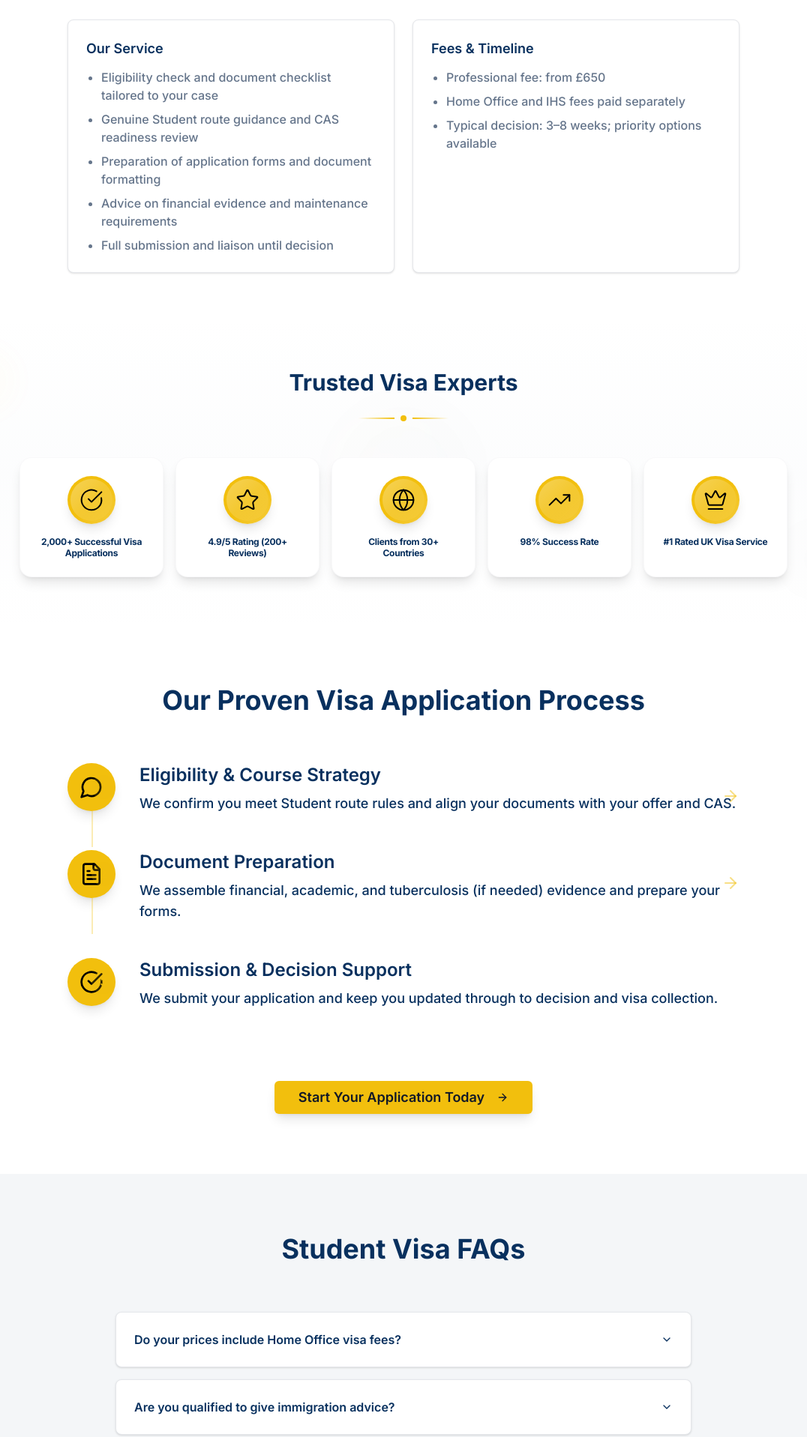
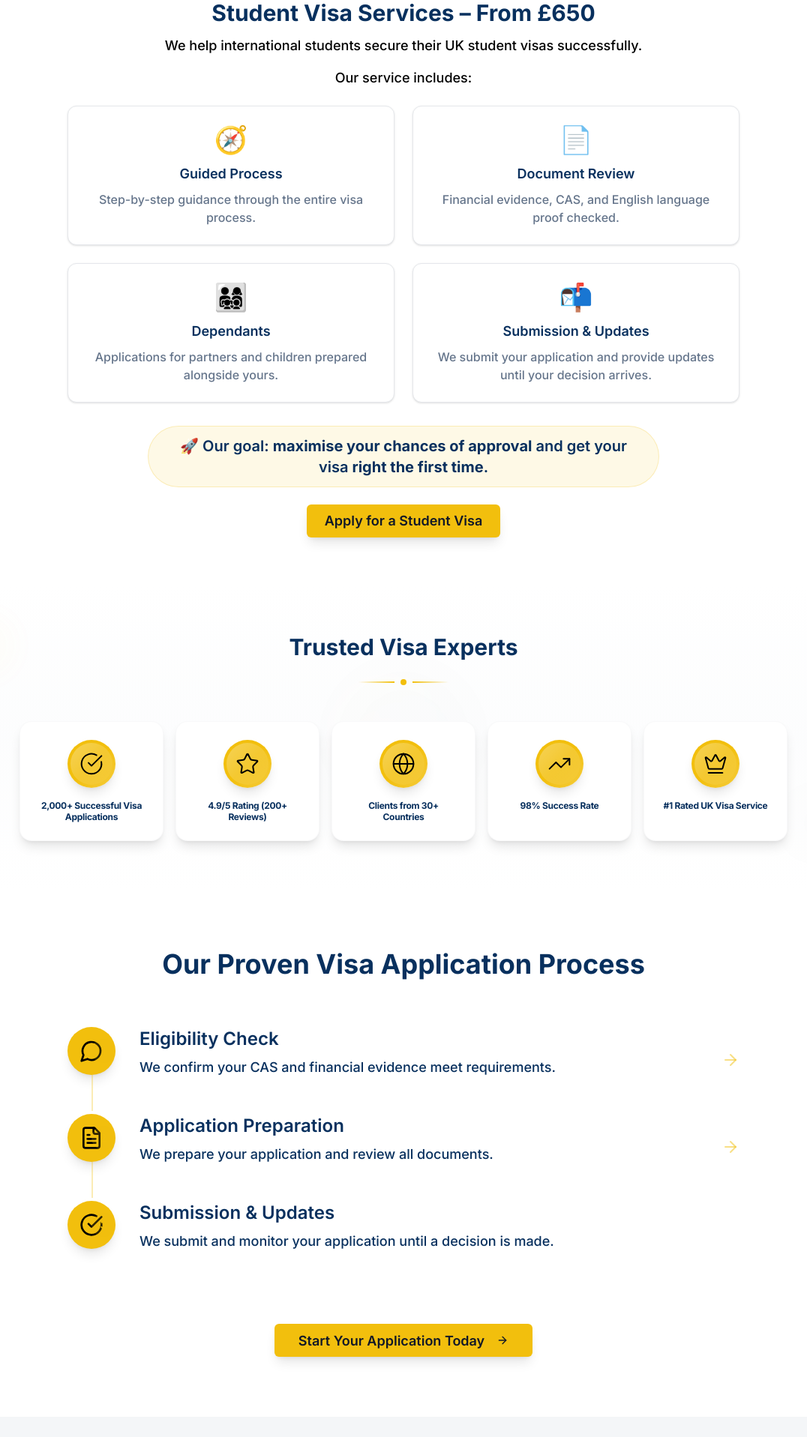
Before and after one commit to vickyliu713-dev/express-visas, a Next.js app: page /student-visa in a window 1280 px wide. Shown: the part 723-2640 px from the top of the page at 75% size, without its empty margins (102-1178 px from the left). Built offline with nearby package versions, Linux system fonts and the light colour scheme.

Commit message:
shipped student visa lp

```diff
--- a/src/app/student-visa/page.tsx
+++ b/src/app/student-visa/page.tsx
@@ -16,31 +16,32 @@ export default function StudentVisaPage() {
   return (
     <main>
       <Hero
-        title="UK Student Visa Experts"
-        subtitle="Professional support for international students – CAS guidance, eligibility check, document preparation and complete submission."
+        title={<span className="text-accent">UK Student Visa Experts</span>}
+        subtitle="Applying for a UK student visa can be confusing — from financial documents to your CAS letter. We make the process simple, accurate, and stress-free, so you can focus on your studies."
         imageSrc="/hero-visa-consultation-w-BVZME7.jpg"
+        ctaText="Start Your Student Visa Application"
       />
       <ServiceDetails />
       <WhyUs />
       <HowItWorks
-        step1Title="Eligibility & Course Strategy"
-        step1Desc="We confirm you meet Student route rules and align your documents with your offer and CAS."
-        step2Title="Document Preparation"
-        step2Desc="We assemble financial, academic, and tuberculosis (if needed) evidence and prepare your forms."
-        step3Title="Submission & Decision Support"
-        step3Desc="We submit your application and keep you updated through to decision and visa collection."
+        step1Title="Eligibility Check"
+        step1Desc="We confirm your CAS and financial evidence meet requirements."
+        step2Title="Application Preparation"
+        step2Desc="We prepare your application and review all documents."
+        step3Title="Submission & Updates"
+        step3Desc="We submit and monitor your application until a decision is made."
       />
       <FAQ title="Student Visa FAQs" />
       <Testimonials
-        aQuote="Express Visas made my UK student visa straightforward. I got clear guidance on finances and CAS."
-        aName="Lina"
+        aQuote="Express Visas helped me get my student visa approved without stress. They explained everything clearly and handled the whole process."
+        aName="Rahul"
         aRole="Student Visa Client"
-        bQuote="I received my student visa in time for my intake. The checklist and reviews were detailed and helpful."
-        bName="Ahmed"
+        bQuote="I was worried about my financial evidence, but Express Visas checked everything for me and my visa was approved quickly."
+        bName="Chen"
         bRole="Student Visa Client"
-        cQuote="Great service – they handled the forms and evidence and I felt confident throughout."
-        cName="Chen"
-        cRole="Student Visa Client"
+        cQuote=""
+        cName=""
+        cRole=""
       />
       <ContactForm />
     </main>
--- a/src/components/FAQ.tsx
+++ b/src/components/FAQ.tsx
@@ -54,39 +54,7 @@ export default function FAQ({ title = "FAQ" }: FAQProps) {
                 </div>
               </div>
 
-              {/* Item 2 */}
-              <div data-state={openId === "2" ? "open" : "closed"} data-orientation="vertical" className="border border-border rounded-lg px-6 bg-background shadow-sm">
-                <h3 data-orientation="vertical" data-state="closed" className="flex">
-                  <button
-                    type="button"
-                    aria-controls="faq-2"
-                    aria-expanded={openId === "2"}
-                    data-state={openId === "2" ? "open" : "closed"}
-                    data-orientation="vertical"
-                    id="faq-trigger-2"
-                    className="flex flex-1 items-center justify-between hover:underline [&[data-state=open]>svg]:rotate-180 text-left font-semibold text-navy hover:text-accent transition-colors py-6"
-                    data-radix-collection-item=""
-                    onClick={() => setOpenId(openId === "2" ? null : "2")}
-                  >
-                    Are you qualified to give immigration advice?
-                    <svg xmlns="http://www.w3.org/2000/svg" width="24" height="24" viewBox="0 0 24 24" fill="none" stroke="currentColor" strokeWidth="2" strokeLinecap="round" strokeLinejoin="round" className="lucide lucide-chevron-down h-4 w-4 shrink-0 transition-transform duration-200"><path d="m6 9 6 6 6-6"></path></svg>
-                  </button>
-                </h3>
-                <div
-                  data-state={openId === "2" ? "open" : "closed"}
-                  id="faq-2"
-                  hidden={openId !== "2"}
-                  role="region"
-                  aria-labelledby="faq-trigger-2"
-                  data-orientation="vertical"
-                  className="overflow-hidden text-sm transition-all data-[state=closed]:animate-accordion-up data-[state=open]:animate-accordion-down"
-                  style={faqContentStyle}
-                >
-                  <div className="pb-6 text-muted-foreground leading-relaxed">
-                    Yes. Express Visas is regulated by the OISC (Office of the Immigration Services Commissioner), which means we meet strict standards of professionalism and compliance.
-                  </div>
-                </div>
-              </div>
+              {/* Item 2 removed per request */}
 
               {/* Item 3 */}
               <div data-state={openId === "3" ? "open" : "closed"} data-orientation="vertical" className="border border-border rounded-lg px-6 bg-background shadow-sm">
@@ -190,39 +158,7 @@ export default function FAQ({ title = "FAQ" }: FAQProps) {
                 </div>
               </div>
 
-              {/* Item 6 */}
-              <div data-state={openId === "6" ? "open" : "closed"} data-orientation="vertical" className="border border-border rounded-lg px-6 bg-background shadow-sm">
-                <h3 data-orientation="vertical" data-state="closed" className="flex">
-                  <button
-                    type="button"
-                    aria-controls="faq-6"
-                    aria-expanded={openId === "6"}
-                    data-state={openId === "6" ? "open" : "closed"}
-                    data-orientation="vertical"
-                    id="faq-trigger-6"
-                    className="flex flex-1 items-center justify-between hover:underline [&[data-state=open]>svg]:rotate-180 text-left font-semibold text-navy hover:text-accent transition-colors py-6"
-                    data-radix-collection-item=""
-                    onClick={() => setOpenId(openId === "6" ? null : "6")}
-                  >
-                    Can you help if my visa has already been refused?
-                    <svg xmlns="http://www.w3.org/2000/svg" width="24" height="24" viewBox="0 0 24 24" fill="none" stroke="currentColor" strokeWidth="2" strokeLinecap="round" strokeLinejoin="round" className="lucide lucide-chevron-down h-4 w-4 shrink-0 transition-transform duration-200"><path d="m6 9 6 6 6-6"></path></svg>
-                  </button>
-                </h3>
-                <div
-                  data-state={openId === "6" ? "open" : "closed"}
-                  id="faq-6"
-                   hidden={openId !== "6"}
-                  role="region"
-                  aria-labelledby="faq-trigger-6"
-                  data-orientation="vertical"
-                  className="overflow-hidden text-sm transition-all data-[state=closed]:animate-accordion-up data-[state=open]:animate-accordion-down"
-                  style={faqContentStyle}
-                >
-                  <div className="pb-6 text-muted-foreground leading-relaxed">
-                    At OISC Level 1 to 2 we cannot assist with appeals or refusals. If your case is complex or has been refused, we can refer you to a higher-level adviser.
-                  </div>
-                </div>
-              </div>
+              {/* Item 6 removed per request */}
             </div>
           </div>
         </div>
--- a/src/components/Hero.tsx
+++ b/src/components/Hero.tsx
@@ -1,9 +1,10 @@
 import Link from "next/link";
 
 type HeroProps = {
-  title?: string;
+  title?: React.ReactNode;
   subtitle?: string;
   imageSrc?: string;
+  ctaText?: string;
 };
 
 export default function Hero({
@@ -11,6 +12,7 @@ export default function Hero({
   subtitle =
     "Fast, reliable UK visa support for study, work, family, and visitor applications with expert guidance.",
   imageSrc = "/hero-visa-consultation-w-BVZME7.jpg",
+  ctaText = "Start Your Visa Application",
 }: HeroProps) {
   return (
     <section className="relative bg-gradient-hero text-white overflow-hidden">
@@ -29,7 +31,7 @@ export default function Hero({
                 href="#contact"
                 className="inline-flex items-center justify-center gap-2 whitespace-normal sm:whitespace-nowrap ring-offset-background focus-visible:outline-none focus-visible:ring-2 focus-visible:ring-ring focus-visible:ring-offset-2 disabled:pointer-events-none disabled:opacity-50 [&_svg]:pointer-events-none [&_svg]:size-4 [&_svg]:shrink-0 bg-accent text-accent-foreground hover:bg-accent/90 hover:shadow-lg hover:scale-105 transform shadow-lg rounded-md group text-base sm:text-lg px-4 sm:px-12 py-3 sm:py-4 h-auto font-semibold border-2 border-accent/30 hover:border-accent/60 transition-all duration-300 text-center leading-snug max-w-[80vw] sm:max-w-none"
               >
-                Start Your Visa Application
+                {ctaText}
                 <svg
                   xmlns="http://www.w3.org/2000/svg"
                   width="24"
--- a/src/components/ServiceDetails.tsx
+++ b/src/components/ServiceDetails.tsx
@@ -1,28 +1,48 @@
+import Link from "next/link";
+
 export default function ServiceDetails() {
   return (
     <section className="py-16 bg-white">
       <div className="container mx-auto px-4">
-        <div className="max-w-4xl mx-auto">
-          <h2 className="text-2xl lg:text-3xl font-bold text-navy mb-6">UK Student Visa (Tier 4) – What’s Included</h2>
-          <div className="grid md:grid-cols-2 gap-6">
-            <div className="rounded-lg border border-gray-200 p-6 bg-white shadow-sm">
-              <h3 className="text-lg font-semibold text-navy mb-3">Our Service</h3>
-              <ul className="list-disc pl-5 space-y-2 text-muted-foreground">
-                <li>Eligibility check and document checklist tailored to your case</li>
-                <li>Genuine Student route guidance and CAS readiness review</li>
-                <li>Preparation of application forms and document formatting</li>
-                <li>Advice on financial evidence and maintenance requirements</li>
-                <li>Full submission and liaison until decision</li>
-              </ul>
+        <div className="max-w-4xl mx-auto text-center">
+          <h2 className="text-2xl lg:text-3xl font-bold text-navy mb-3">Student Visa Services – From £650</h2>
+          <p className="text-[18px] text-black mb-4">We help international students secure their UK student visas successfully.</p>
+          <p className="text-[18px] text-black mb-6">Our service includes:</p>
+
+          <div className="grid grid-cols-1 sm:grid-cols-2 gap-6 place-items-center">
+            <div className="group rounded-xl border border-gray-200 p-6 bg-white shadow-sm flex flex-col items-center text-center transition-all duration-300 hover:-translate-y-1 hover:shadow-xl hover:border-accent/50 hover:scale-[1.02] hover:bg-accent [&_*]:transition-colors [&_*]:duration-300 hover:text-black">
+              <div className="text-4xl mb-3">🧭</div>
+              <h3 className="text-lg font-semibold text-navy mb-2">Guided Process</h3>
+              <p className="text-muted-foreground">Step-by-step guidance through the entire visa process.</p>
             </div>
-            <div className="rounded-lg border border-gray-200 p-6 bg-white shadow-sm">
-              <h3 className="text-lg font-semibold text-navy mb-3">Fees & Timeline</h3>
-              <ul className="list-disc pl-5 space-y-2 text-muted-foreground">
-                <li>Professional fee: from £650</li>
-                <li>Home Office and IHS fees paid separately</li>
-                <li>Typical decision: 3–8 weeks; priority options available</li>
-              </ul>
+            <div className="group rounded-xl border border-gray-200 p-6 bg-white shadow-sm flex flex-col items-center text-center transition-all duration-300 hover:-translate-y-1 hover:shadow-xl hover:border-accent/50 hover:scale-[1.02] hover:bg-accent [&_*]:transition-colors [&_*]:duration-300 hover:text-black">
+              <div className="text-4xl mb-3">📄</div>
+              <h3 className="text-lg font-semibold text-navy mb-2">Document Review</h3>
+              <p className="text-muted-foreground">Financial evidence, CAS, and English language proof checked.</p>
             </div>
+            <div className="group rounded-xl border border-gray-200 p-6 bg-white shadow-sm flex flex-col items-center text-center transition-all duration-300 hover:-translate-y-1 hover:shadow-xl hover:border-accent/50 hover:scale-[1.02] hover:bg-accent [&_*]:transition-colors [&_*]:duration-300 hover:text-black">
+              <div className="text-4xl mb-3">👨‍👩‍👧‍👦</div>
+              <h3 className="text-lg font-semibold text-navy mb-2">Dependants</h3>
+              <p className="text-muted-foreground">Applications for partners and children prepared alongside yours.</p>
+            </div>
+            <div className="group rounded-xl border border-gray-200 p-6 bg-white shadow-sm flex flex-col items-center text-center transition-all duration-300 hover:-translate-y-1 hover:shadow-xl hover:border-accent/50 hover:scale-[1.02] hover:bg-accent [&_*]:transition-colors [&_*]:duration-300 hover:text-black">
+              <div className="text-4xl mb-3">📬</div>
+              <h3 className="text-lg font-semibold text-navy mb-2">Submission & Updates</h3>
+              <p className="text-muted-foreground">We submit your application and provide updates until your decision arrives.</p>
+            </div>
+          </div>
+
+          <div className="mt-8 mx-auto w-full sm:w-auto max-w-[680px] text-center px-5 py-3 rounded-full bg-accent/10 ring-1 ring-accent/30 text-navy font-semibold text-lg sm:text-xl">
+            🚀 Our goal: <span className="font-bold">maximise your chances of approval</span> and get your visa <span className="font-bold">right the first time</span>.
+          </div>
+
+          <div className="mt-6">
+            <Link
+              href="#contact"
+              className="inline-flex items-center justify-center gap-2 whitespace-nowrap text-[18px] font-semibold ring-offset-background transition-all duration-300 focus-visible:outline-none focus-visible:ring-2 focus-visible:ring-ring focus-visible:ring-offset-2 bg-accent text-accent-foreground hover:bg-accent/90 hover:shadow-lg transform shadow-lg h-11 rounded-md px-6"
+            >
+              Apply for a Student Visa
+            </Link>
           </div>
         </div>
       </div>
--- a/src/components/Testimonials.tsx
+++ b/src/components/Testimonials.tsx
@@ -36,6 +36,7 @@ export default function Testimonials({
 
           <div className="grid md:grid-cols-3 gap-8">
             {/* Card 1 */}
+            {aQuote ? (
               <div className="rounded-lg border border-gray-200 bg-card text-card-foreground shadow-sm relative hover:shadow-lg transition-shadow duration-300 flex flex-col">
                 <div className="p-6 flex flex-col flex-1">
                 <svg xmlns="http://www.w3.org/2000/svg" width="24" height="24" viewBox="0 0 24 24" fill="none" stroke="#08305e" strokeOpacity="0.3" strokeWidth="2" strokeLinecap="round" strokeLinejoin="round" className="lucide lucide-quote h-8 w-8 mb-4"><path d="M16 3a2 2 0 0 0-2 2v6a2 2 0 0 0 2 2 1 1 0 0 1 1 1v1a2 2 0 0 1-2 2 1 1 0 0 0-1 1v2a1 1 0 0 0 1 1 6 6 0 0 0 6-6V5a2 2 0 0 0-2-2z"></path><path d="M5 3a2 2 0 0 0-2 2v6a2 2 0 0 0 2 2 1 1 0 0 1 1 1v1a2 2 0 0 1-2 2 1 1 0 0 0-1 1v2a1 1 0 0 0 1 1 6 6 0 0 0 6-6V5a2 2 0 0 0-2-2z"></path></svg>
@@ -58,8 +59,10 @@ export default function Testimonials({
                 </div>
                 </div>
               </div>
+            ) : null}
 
             {/* Card 2 */}
+            {bQuote ? (
               <div className="rounded-lg border border-gray-200 bg-card text-card-foreground shadow-sm relative hover:shadow-lg transition-shadow duration-300 flex flex-col">
                 <div className="p-6 flex flex-col flex-1">
                 <svg xmlns="http://www.w3.org/2000/svg" width="24" height="24" viewBox="0 0 24 24" fill="none" stroke="#08305e" strokeOpacity="0.3" strokeWidth="2" strokeLinecap="round" strokeLinejoin="round" className="lucide lucide-quote h-8 w-8 mb-4"><path d="M16 3a2 2 0 0 0-2 2v6a2 2 0 0 0 2 2 1 1 0 0 1 1 1v1a2 2 0 0 1-2 2 1 1 0 0 0-1 1v2a1 1 0 0 0 1 1 6 6 0 0 0 6-6V5a2 2 0 0 0-2-2z"></path><path d="M5 3a2 2 0 0 0-2 2v6a2 2 0 0 0 2 2 1 1 0 0 1 1 1v1a2 2 0 0 1-2 2 1 1 0 0 0-1 1v2a1 1 0 0 0 1 1 6 6 0 0 0 6-6V5a2 2 0 0 0-2-2z"></path></svg>
@@ -82,8 +85,10 @@ export default function Testimonials({
                 </div>
                 </div>
               </div>
+            ) : null}
 
             {/* Card 3 */}
+            {cQuote ? (
               <div className="rounded-lg border border-gray-200 bg-card text-card-foreground shadow-sm relative hover:shadow-lg transition-shadow duration-300 flex flex-col">
                 <div className="p-6 flex flex-col flex-1">
                 <svg xmlns="http://www.w3.org/2000/svg" width="24" height="24" viewBox="0 0 24 24" fill="none" stroke="#08305e" strokeOpacity="0.3" strokeWidth="2" strokeLinecap="round" strokeLinejoin="round" className="lucide lucide-quote h-8 w-8 mb-4"><path d="M16 3a2 2 0 0 0-2 2v6a2 2 0 0 0 2 2 1 1 0 0 1 1 1v1a2 2 0 0 1-2 2 1 1 0 0 0-1 1v2a1 1 0 0 0 1 1 6 6 0 0 0 6-6V5a2 2 0 0 0-2-2z"></path><path d="M5 3a2 2 0 0 0-2 2v6a2 2 0 0 0 2 2 1 1 0 0 1 1 1v1a2 2 0 0 1-2 2 1 1 0 0 0-1 1v2a1 1 0 0 0 1 1 6 6 0 0 0 6-6V5a2 2 0 0 0-2-2z"></path></svg>
@@ -106,6 +111,7 @@ export default function Testimonials({
                 </div>
                 </div>
               </div>
+            ) : null}
           </div>
 
           <div className="text-center mt-12">
```
Also changed, not shown: src/components/Header.tsx (+2 -14 lines), 1 other file (tests, documents, lock files or other folders). Lines whose indentation alone changed are shown as unchanged.
